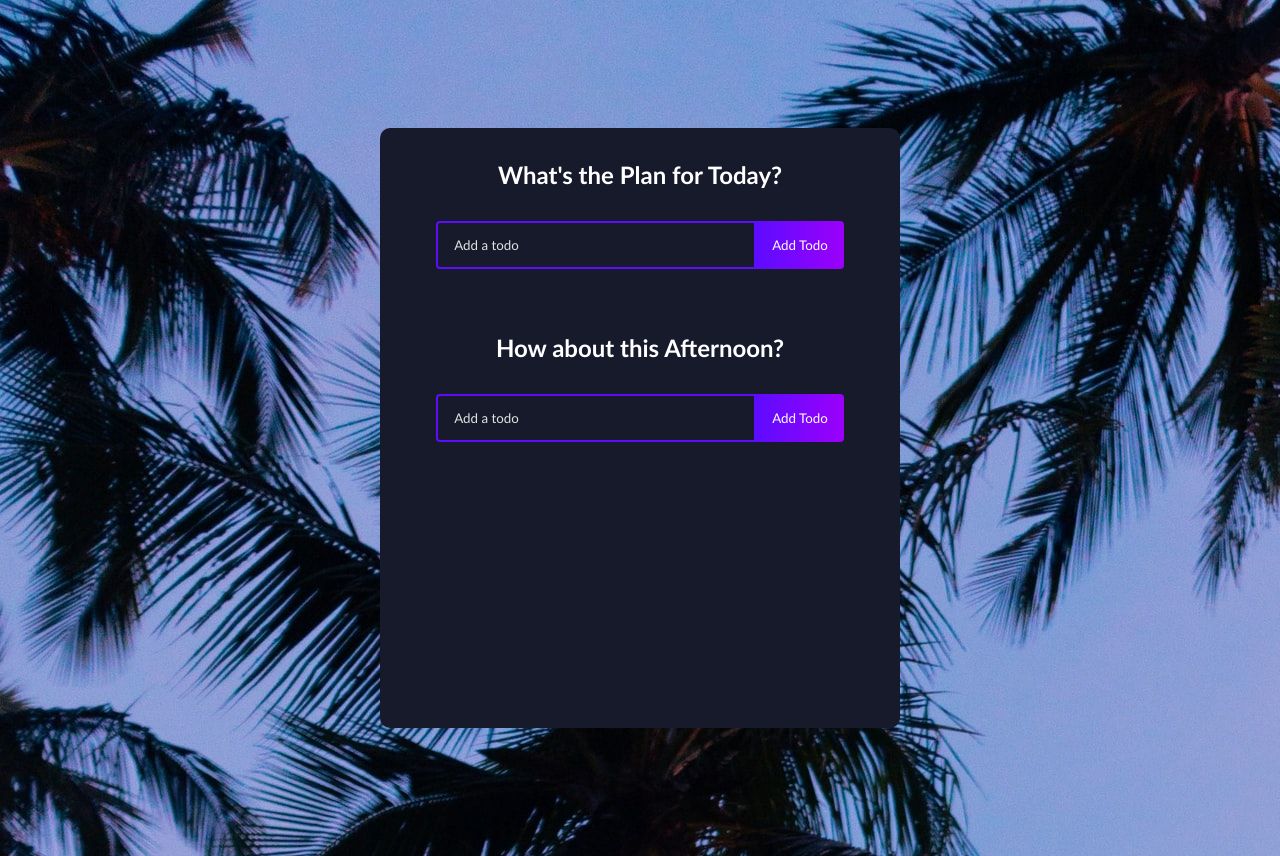
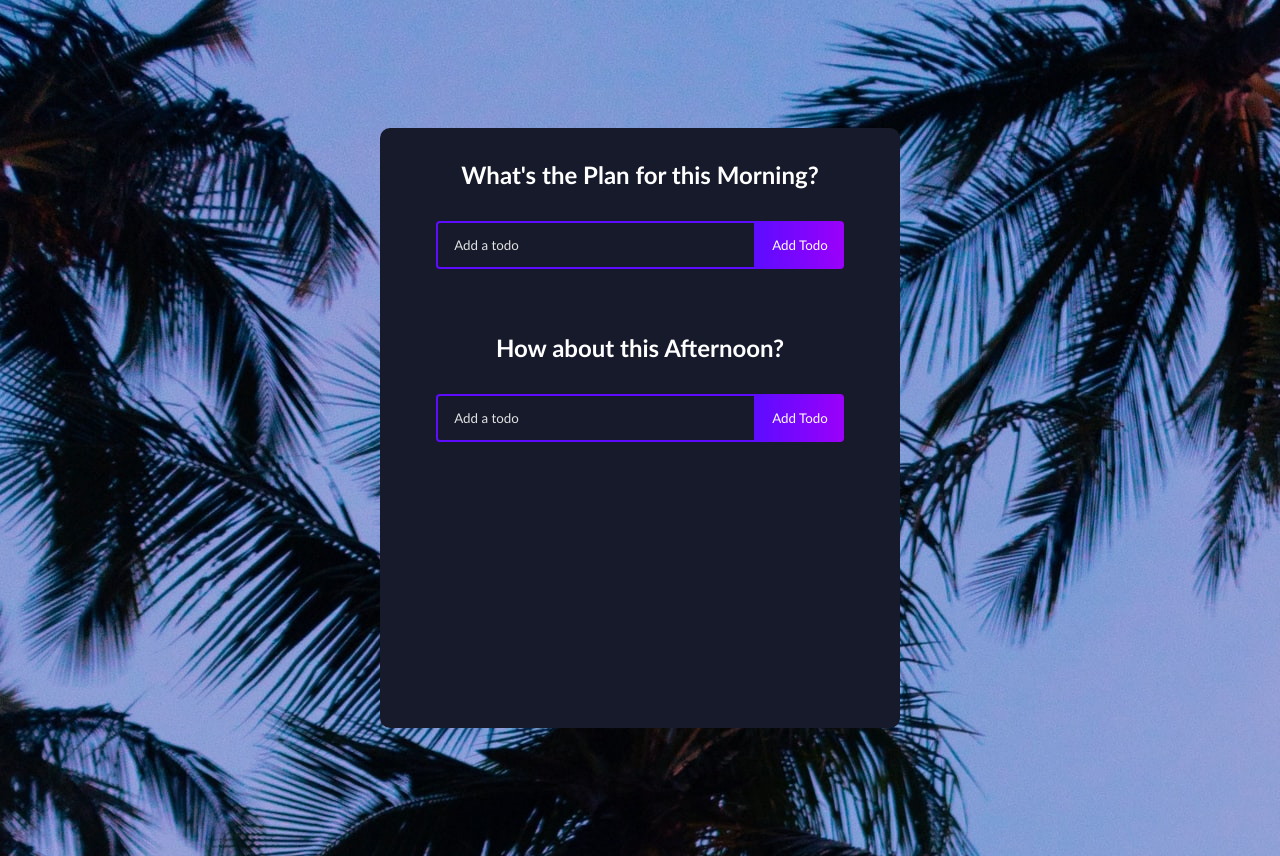
Before and after one commit to claudegose/intro-react, a React (Create React App) app: page / in a window 1280 px wide. Built offline with nearby package versions, Linux system fonts and the light colour scheme.

Commit message:
Am CARD ADDED

```diff
--- a/src/components/TodoList.js
+++ b/src/components/TodoList.js
@@ -42,7 +42,7 @@
 
     return (
         <>
-            <h1>What's the Plan for Today?</h1>
+            <h1>What's the Plan for this Morning?</h1>
             <TodoForm onSubmit={addTodo} />
             <Todo
                 todos={todos}
```
